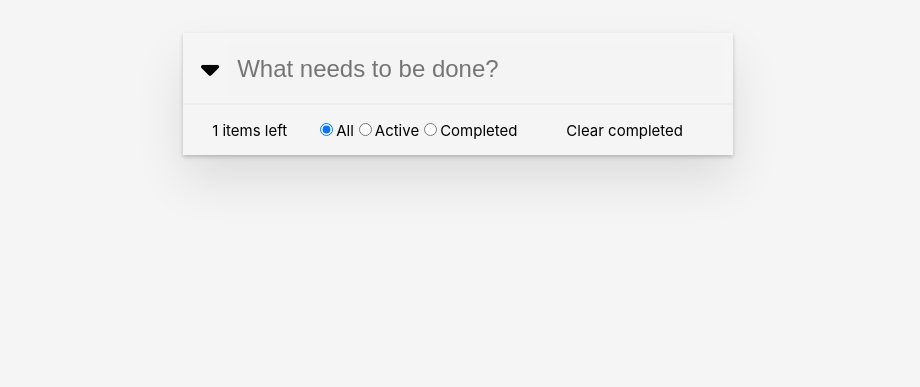
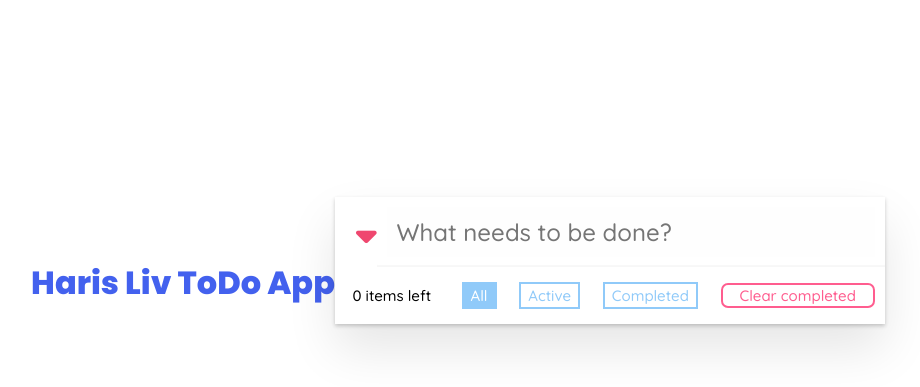
Before and after one commit to harisliv/todoapp-v2, a React (Create React App) app: page / in a window 1280 px wide. Shown: the part 117-504 px from the top of the page, without its empty margins (182-1102 px from the left). Built offline with nearby package versions, Linux system fonts and the light colour scheme.

Commit message:
styling final v2

```diff
--- a/public/index.html
+++ b/public/index.html
@@ -10,6 +10,18 @@
       content="Web site created using create-react-app"
     />
     <link rel="apple-touch-icon" href="%PUBLIC_URL%/logo192.png" />
+    <link rel="preconnect" href="https://fonts.googleapis.com" />
+    <link rel="preconnect" href="https://fonts.gstatic.com" crossorigin />
+    <link
+      href="https://fonts.googleapis.com/css2?family=Quicksand:wght@500&display=swap"
+      rel="stylesheet"
+    />
+    <link rel="preconnect" href="https://fonts.googleapis.com" />
+    <link rel="preconnect" href="https://fonts.gstatic.com" crossorigin />
+    <link
+      href="https://fonts.googleapis.com/css2?family=Poppins:wght@800&display=swap"
+      rel="stylesheet"
+    />
     <!--
       manifest.json provides metadata used when your web app is installed on a
       user's mobile device or desktop. See https://developers.google.com/web/fundamentals/web-app-manifest/
@@ -24,7 +36,7 @@
       work correctly both with client-side routing and a non-root public URL.
       Learn how to configure a non-root public URL by running `npm run build`.
     -->
-    <title>React App</title>
+    <title>Haris ToDo App</title>
 
     <script
       src="https://kit.fontawesome.com/b7a5b0d249.js"
--- a/src/App.css
+++ b/src/App.css
@@ -4,9 +4,31 @@
   justify-content: center;
   flex-wrap: wrap;
   width: 550px;
-  /* border: 3px solid #eb0404; */
   box-shadow: 0 2px 4px 0 rgb(0 0 0 / 20%), 0 25px 50px 0 rgb(0 0 0 / 10%);
-  margin-top: 150px;
+  margin-bottom: 45px;
+  align-items: baseline;
+}
+
+.appTitle {
+  font-family: 'Poppins', sans-serif;
+  color: #4361ee;
+  margin-top: 25px;
+  margin-bottom: 25px;
+}
+
+li {
+  list-style: none
+}
+
+ul {
+  padding: 0;
+}
+
+.selectAllIcon {
+  margin-left: 21px;
+  font-size: 33px;
+  color: #ef476f;
+  cursor: pointer;
 }
 
 .newTodoForm {
@@ -26,11 +48,7 @@
   margin: 0;
 }
 
-.filterTodo {
-  flex: 1 1 500px;
-}
-
-.mainInput {
+.mainInput, .updateInput {
   width: 100%;
   border: none;
   height: 50px;
@@ -39,8 +57,19 @@
   padding-left: 10px;
 }
 
-.mainInput:focus {
+.mainInput:focus, .updateInput:focus {
   outline: none;
+}
+
+.updateInput {
+  font-size: 20px;
+  box-shadow: inset 0 -2px 1px rgb(0 0 0 / 3%);
+  border-bottom: 1px solid #ededed;
+  padding-left: 70px;
+}
+
+.updateForm {
+  overflow: hidden;
 }
 
 .listItem {
@@ -63,28 +92,28 @@
   text-align: left;
   padding: 0 15px;
   margin: 0;
+  font-size: 20px;
 }
 
-.deleteIcon,
-.editIcon {
+.controlIcon {
   flex-basis: 10px;
   margin: 0 8px;
-  font-size: 22px;
+  font-size: 19px;
+  cursor: pointer;
+  transition: 0.2s ease-in-out;
 }
 
-.selectAllIcon {
-  flex-basis: 10px;
-  margin: 0 8px;
-  font-size: 29px;
-  margin-top: 6px;
+.controlIcon:hover {
+  color:#f9c74f;
+  transition: 0.2s ease-in-out;
 }
 
 .deleteIcon {
-  color: red;
+  color: #ef233c;
 }
 
 .editIcon {
-  color: purple;
+  color: #613dc1;
 }
 
 .customCheckBox {
@@ -97,14 +126,14 @@
   display: inline-block;
   border: 3px solid #1abc9c;
   text-align: center;
-  line-height: 20px;
+  line-height: 13px;
   margin-right: 6px;
   border-radius: 50%;
   cursor: pointer;
 }
 
 .customCheckBox i {
-  font-size: 15px;
+  font-size: 13px;
   opacity: 0;
   color: #1abc9c;
 }
@@ -120,17 +149,64 @@ input:checked + .customCheckBox i {
   font-size: 15px;
   justify-content: space-around;
   align-items: center;
-  width: 500px;
+  flex: 1 1 420px;
+  margin: 0 10px;
 }
 
-.footer-item {
+.itemsLeft {
   flex: 1;
 }
 
-.footer-item.filterTodo{
+
+.filterTodo {
   flex:3;
+  display: flex;
+  justify-content:space-evenly;
+}
+
+.filterTodo input {
+  display: none;
+}
+
+.filterTodo label {
+  border: 2px solid #90caf9;
+  padding: 2px 7px;
+  color: #90caf9;
+  font-size: 15px;
+  cursor: pointer;
+  transition: 0.2s ease-in-out;
+}
+
+.filterTodo label:hover {
+  color: white;
+  background-color: #90caf9;
+  transition: 0.2s ease-in-out;
+}
+
+.filterTodo input:checked + label {
+  color: white;
+  background-color: #90caf9;
 }
 
 .clearCompleted {
-  flex:2;
+  flex:1.6;
+  border: 2px solid #ff5d8f;
+  outline: none;
+  background-color: transparent;
+  border-radius: 7px;
+  font-size: 15px;
+  padding: 1px 0px;
+  color: #ff5d8f;
+  cursor: pointer;
+  transition: 0.2s ease-in-out;
 }
+
+.clearCompleted:hover {
+  color: white;
+  background-color: #ff5d8f;
+  transition: 0.2s ease-in-out;
+}
+
+.completed label{
+  text-decoration: line-through;
+}
--- a/src/App.js
+++ b/src/App.js
@@ -51,8 +51,22 @@ function App() {
     }
   };
 
+  const itemsLeft = todos.filter((todo) => todo.completed === false).length;
+
+  const clearCompleted = () => {
+    setTodos((prev) => prev.filter((todo) => todo.completed === false));
+  };
+
+  const selectAllHandler = () => {
+    setTodos((prev) => prev.map((todo) => {
+      return {...todo, completed: true}}))
+  }
+
   return (
+    <>
+      <h1 className="appTitle">Haris Liv ToDo App</h1>
       <div className="App">
+        <i class="fas fa-sort-down selectAllIcon" onClick={selectAllHandler}></i>
         <Form formSubmit={formSubmitHandler} />
         <List
           todos={filterTodos(checked)}
@@ -61,11 +75,14 @@ function App() {
           completeTodo={completeTodo}
         />
         <div className="footer">
-        <label className="itemsLeft footer-item">1 items left</label>
+          <label className="itemsLeft">{itemsLeft} items left</label>
           <Filter onChange={changeFilterHandler} checked={checked} />
-        <label className="clearCompleted footer-item">Clear completed</label>
+          <button className="clearCompleted" onClick={clearCompleted}>
+            Clear completed
+          </button>
         </div>
       </div>
+    </>
   );
 }
 
--- a/src/Form.js
+++ b/src/Form.js
@@ -1,7 +1,12 @@
-import React, {useState} from "react";
+import React, {useEffect, useRef, useState} from "react";
 
 const Form = ({formSubmit}) => {
     const [input, setInput] = useState('');
+    const inputRef = useRef('');
+
+    useEffect(() => {
+      inputRef.current.focus();
+    })
 
     const changeHandler = (event) => {
         setInput(event.target.value);
@@ -14,23 +19,16 @@ const Form = ({formSubmit}) => {
         setInput('');
     }
 
-    const handleKeyPress = (event) => {
-      if (event.keyCode === 13) {
-        submitHandler();
-      }
-    }
-
   return (
     <form className="newTodoForm" onSubmit={submitHandler}>
-      <i class="fas fa-sort-down selectAllIcon"></i>
       <input
+        ref={inputRef}
+        className="mainInput"
         type="text"
         name="main_input"
         autoComplete="off"
         value={input}
         onChange={changeHandler}
-        onKeyPress={handleKeyPress}
-        className="mainInput"
         placeholder="What needs to be done?"
       />
     </form>
--- a/src/List.css
+++ /dev/null
@@ -1,19 +0,0 @@
-.completed label{
-    /* background-color:chartreuse; */
-    text-decoration: line-through;
-}
-
-
-
-
-.updateForm {
-    background-color: chocolate;
-}
-
-li {
-    list-style: none
-}
-
-ul {
-    padding: 0;
-}
--- a/src/List.js
+++ b/src/List.js
@@ -1,6 +1,6 @@
 import React, { useState } from "react";
 import ListItem from "./components/ListItem";
-import "./List.css";
+import "./App.css";
 
 const List = ({ todos, deleteTodo, updateTodo, completeTodo }) => {
   const [updateId, setUpdateID] = useState("");
@@ -21,13 +21,6 @@ const List = ({ todos, deleteTodo, updateTodo, completeTodo }) => {
     setUpdateInput(event.target.value);
   };
 
-  const submitHandlerForm = (event) => {
-    event.preventDefault();
-    updateTodo(updateId, updateInput);
-    setUpdateInput("");
-    setUpdateID("");
-  };
-
   const clickHandlerCheckbox = (id) => {
     completeTodo(id);
   };
@@ -36,24 +29,32 @@ const List = ({ todos, deleteTodo, updateTodo, completeTodo }) => {
     setCompleted(event.target.value);
   };
 
+  const handleKeyDown = (event) => {
+    if (event.keyCode === 13) {
+      event.preventDefault();
+      updateTodo(updateId, updateInput);
+      setUpdateInput("");
+      setUpdateID("");
+    }
+
+    if (event.keyCode === 27) {
+      setUpdateID("");
+      setUpdateInput("");
+    }
+  };
+
   return (
     <ul className="todoList">
       {todos.map((todo) =>
         updateId === todo.id ? (
-          <form
-            key={todo.id}
-            onSubmit={submitHandlerForm}
-            className="updateForm"
-          >
+          <form key={todo.id} className="updateForm" onKeyDown={handleKeyDown}>
             <input
+              className="updateInput"
               type="text"
               value={updateInput}
               autoComplete="off"
               onChange={changeHandlerForm}
             />
-            <button disabled={updateInput === ""} type="submit">
-              Submit!
-            </button>
           </form>
         ) : (
           <ListItem
@@ -73,21 +74,21 @@ const List = ({ todos, deleteTodo, updateTodo, completeTodo }) => {
               value={completed}
               onClick={() => clickHandlerCheckbox(todo.id)}
             />
-            <label for={todo.id} className="customCheckBox">
+            <label htmlFor={todo.id} className="customCheckBox">
               <div>
-                <i class="fa fa-check"></i>
+                <i className="fa fa-check"></i>
               </div>
             </label>
             <label className="contentTitle">{todo.content}</label>
             {todo.id === showIcons && (
               <i
-                className="fas fa-edit editIcon"
+                className="fas fa-pencil-alt editIcon controlIcon"
                 onClick={() => showUpdateForm(todo.id, todo.content)}
               ></i>
             )}
             {todo.id === showIcons && (
               <i
-                className="far fa-window-close deleteIcon"
+                className="far fa-trash-alt deleteIcon controlIcon"
                 onClick={() => deleteHandlerTodo(todo.id)}
               ></i>
             )}
--- a/src/index.css
+++ b/src/index.css
@@ -1,21 +1,15 @@
-body {
+* {
+  font-family: "Quicksand", sans-serif;
+  box-sizing: border-box;
   margin: 0;
-  font-family: -apple-system, BlinkMacSystemFont, 'Segoe UI', 'Roboto', 'Oxygen',
-    'Ubuntu', 'Cantarell', 'Fira Sans', 'Droid Sans', 'Helvetica Neue',
-    sans-serif;
-  -webkit-font-smoothing: antialiased;
-  -moz-osx-font-smoothing: grayscale;
-  background-color: #f5f5f5;
-}
-
-code {
-  font-family: source-code-pro, Menlo, Monaco, Consolas, 'Courier New',
-    monospace;
+  padding: 0;
 }
 
 #root {
   display: flex;
   justify-content: center;
-  margin:0;
-  padding: 0;
+  flex-wrap: wrap;
+  min-height: 100vh;
+  align-items: center;
+  align-content: center;
 }
```
Lines whose indentation alone changed are shown as unchanged.
